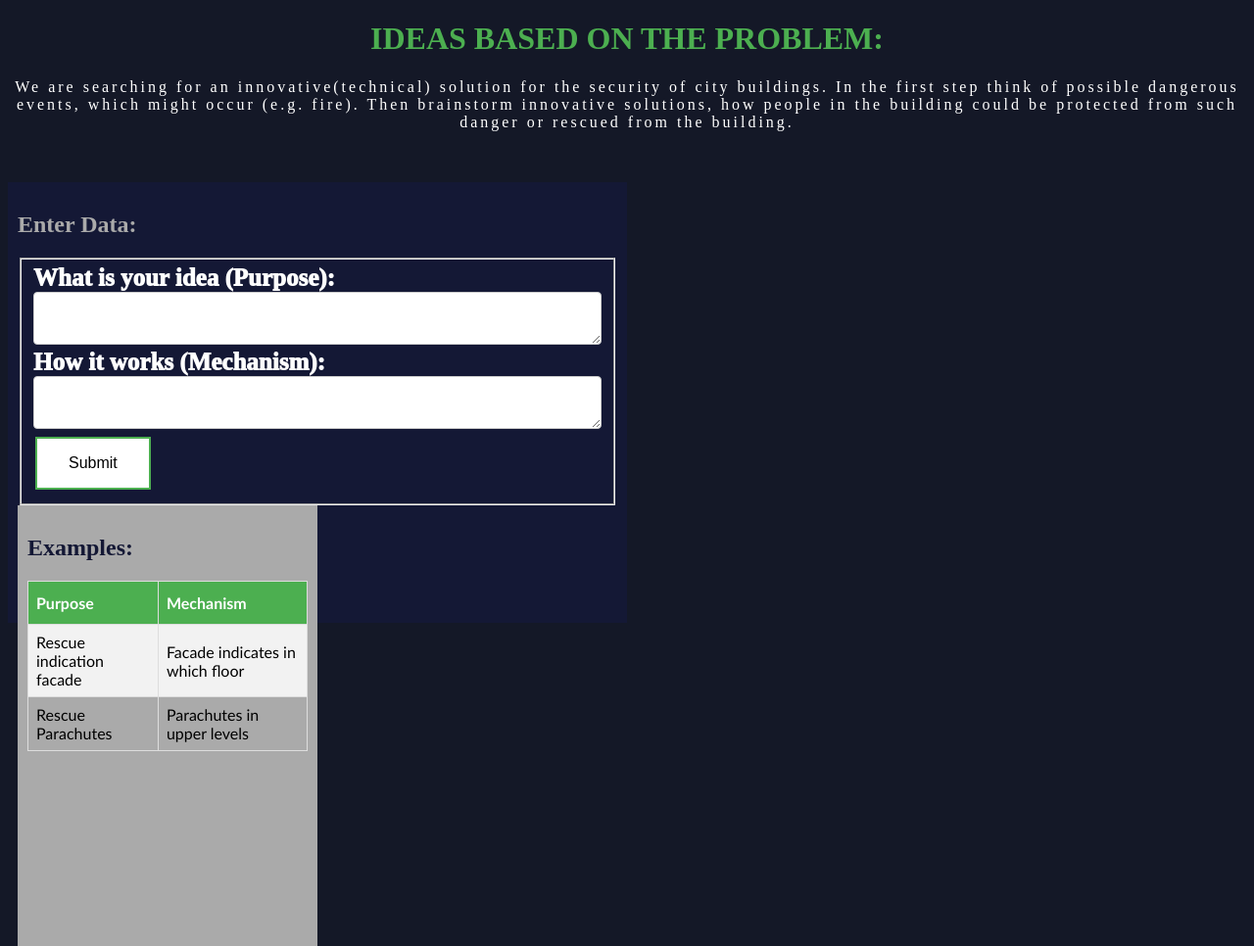
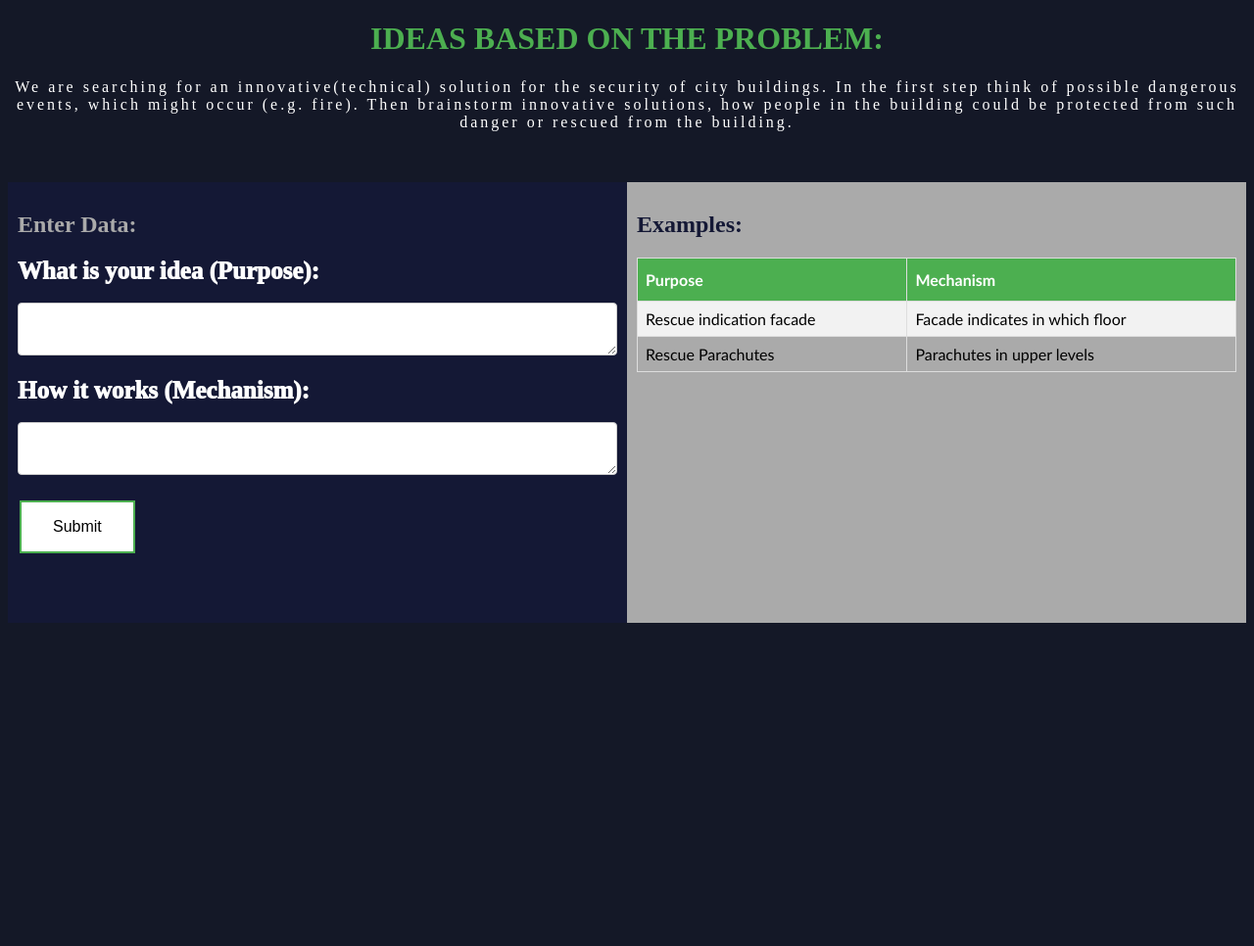
Before and after one commit to teiadom/ideasubmission, a Flask app: page / in a window 1280 px wide. Shown: the whole page at 98% size. After the commit the page ends 636 px from the top, so only its background shows below. Run offline with Flask 2, Linux system fonts and the light colour scheme.

Commit message:
added extra code

```diff
--- a/flask_qa/templates/home1.html
+++ b/flask_qa/templates/home1.html
@@ -136,31 +136,30 @@ p {
 <div class="row">
   <div class="column" style="background-color:#141835;">
     <h2>Enter Data:</h2>
-    <form class="form-horizontal" method="POST" action="{{ url_for('main.index') }}">
-              <fieldset>
-                <div class="form-group">
+    <div class="form-group">
                   <label for="textArea" class="purpose">What is your idea (Purpose):</label>
                     <div class="col-lg-10">
+                        <br>
+
                       <textarea class="form-control" name="what" rows="2" id="textArea1" required></textarea>
-
                     </div>
                   </div>
                  <div class="form-group">
+                     <br>
                   <label for="textArea" class="purpose">How it works (Mechanism):</label>
                     <div class="col-lg-10">
+                        <br>
                       <textarea class="form-control" name="how" rows="2" id="textArea" required></textarea>
 
                     </div>
                   </div>
-
+                    <br>
                   <div class="form-group">
                     <div class="col-lg-10 col-lg-offset-2">
                       <button type="submit" class="button subBtn">Submit</button>
                     </div>
                   </div>
-
-                </fieldset>
-              </form>
+  </div>
 
   <div class="column" style="background-color:#aaa;">
     <h2 class = "h2Eg">Examples:</h2>
```
